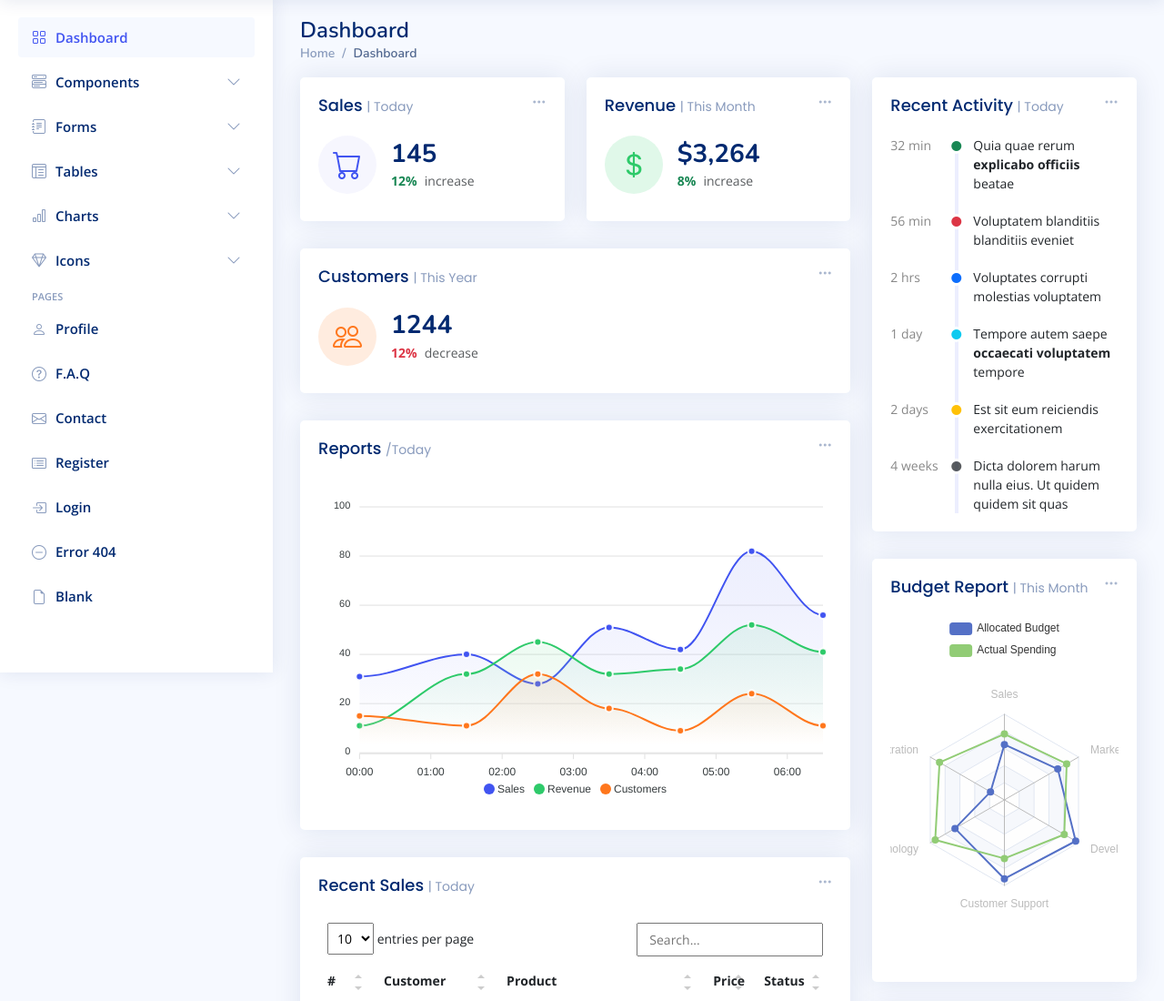
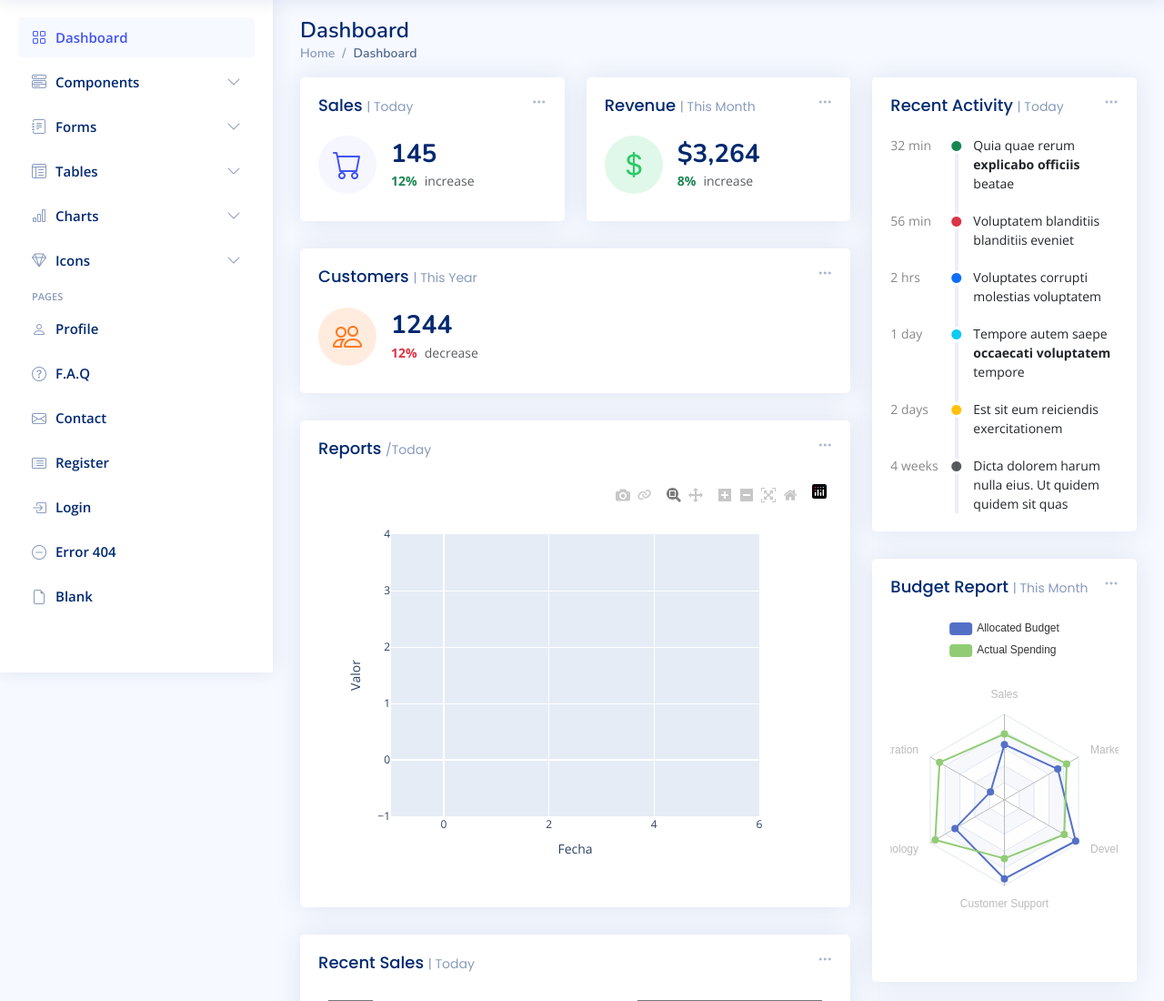
Before and after one commit to SaraCobaleda/SiniestrosViales, a Django app: page /index/ in a window 1280 px wide. Shown: the part 61-1161 px from the top of the page at 91% size. Run offline with Django 4.2, Linux system fonts and the light colour scheme; a user stored in the database is signed in; data that the repository does not hold is empty; some libraries are stand-ins or nearby versions.

Commit message:
adelanto en las graficas de la plataforma

```diff
--- a/analiticaSiniestros/models.py
+++ b/analiticaSiniestros/models.py
@@ -18,7 +18,7 @@ class Siniestro(models.Model):
     codigoCausa = models.FloatField()
     fechaHora = models.DateTimeField()
     def __str__(self):
-        return str(self.pk)
+        return str(self.fechaHora)
 
 class Prueba(models.Model):
     name = models.CharField(max_length=200)
--- a/analiticaSiniestros/templates/index.html
+++ b/analiticaSiniestros/templates/index.html
@@ -159,59 +159,7 @@
                   <!-- Line Chart -->
                   <div id="reportsChart"></div>
 
-                  <script>
-                    document.addEventListener("DOMContentLoaded", () => {
-                      new ApexCharts(document.querySelector("#reportsChart"), {
-                        series: [{
-                          name: 'Sales',
-                          data: [31, 40, 28, 51, 42, 82, 56],
-                        }, {
-                          name: 'Revenue',
-                          data: [11, 32, 45, 32, 34, 52, 41]
-                        }, {
-                          name: 'Customers',
-                          data: [15, 11, 32, 18, 9, 24, 11]
-                        }],
-                        chart: {
-                          height: 350,
-                          type: 'area',
-                          toolbar: {
-                            show: false
-                          },
-                        },
-                        markers: {
-                          size: 4
-                        },
-                        colors: ['#4154f1', '#2eca6a', '#ff771d'],
-                        fill: {
-                          type: "gradient",
-                          gradient: {
-                            shadeIntensity: 1,
-                            opacityFrom: 0.3,
-                            opacityTo: 0.4,
-                            stops: [0, 90, 100]
-                          }
-                        },
-                        dataLabels: {
-                          enabled: false
-                        },
-                        stroke: {
-                          curve: 'smooth',
-                          width: 2
-                        },
-                        xaxis: {
-                          type: 'datetime',
-                          categories: ["2018-09-19T00:00:00.000Z", "2018-09-19T01:30:00.000Z", "2018-09-19T02:30:00.000Z", "2018-09-19T03:30:00.000Z", "2018-09-19T04:30:00.000Z", "2018-09-19T05:30:00.000Z", "2018-09-19T06:30:00.000Z"]
-                        },
-                        tooltip: {
-                          x: {
-                            format: 'dd/MM/yy HH:mm'
-                          },
-                        }
-                      }).render();
-                    });
-                  </script>
-                  <!-- End Line Chart -->
+                  {{ plot_div | safe }}
 
                 </div>
 
--- a/analiticaSiniestros/views.py
+++ b/analiticaSiniestros/views.py
@@ -1,12 +1,32 @@
 from django.shortcuts import render
 from django.contrib.auth.decorators import login_required
+import plotly.graph_objects as go
+import plotly.express as px
 
 from analiticaSiniestros.models import Siniestro, Prueba
+
+import numpy as np
+import pandas as pd
 
 # Create your views here.
 
 @login_required
 def index(request):
+    registros_mas_recientes = Siniestro.objects.order_by('-fechaHora')[:100]
+
+    fechaHora = [registro.fechaHora for registro in registros_mas_recientes]
+    fechaHora = np.array(list(fechaHora))
+
+    gravedad = [registro.gravedad for registro in registros_mas_recientes]
+    gravedad = np.array(list(gravedad))
+
+    claseSiniestro = [registro.claseSiniestro for registro in registros_mas_recientes]
+    claseSiniestro = np.array(list(claseSiniestro))
+
+    df = pd.DataFrame({'Fecha': fechaHora, 'Valor': gravedad})
+    fig = px.line(df, x='Fecha', y='Valor')
+    plot_div = fig.to_html(full_html=False, include_plotlyjs=True)
+
     datos  = Siniestro.objects.all()
     print(datos)
-    return render(request, 'index.html', {'datos': datos})
+    return render(request, 'index.html', {'plot_div': plot_div})
```
